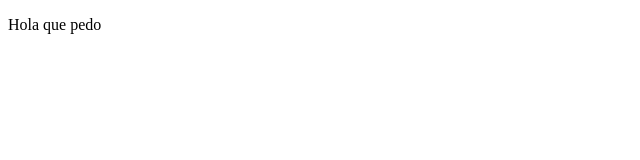
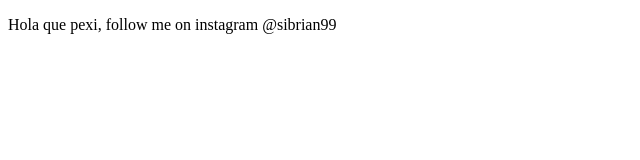
Before and after one commit to ESibrian/proyectoDemoCursoPrework, a plain HTML site: page index.html in a window 1280 px wide. Shown: the whole page, without its empty margins (0-640 px from the left). Drawn offline with Linux system fonts and the light colour scheme.

Commit message:
cambios agregamos instagram

```diff
--- a/index.html
+++ b/index.html
@@ -8,7 +8,7 @@
 </head>
 <body>
     <p>
-        Hola que pedo
+        Hola que pexi, follow me on instagram @sibrian99
     </p>
 </body>
 </html>
```
